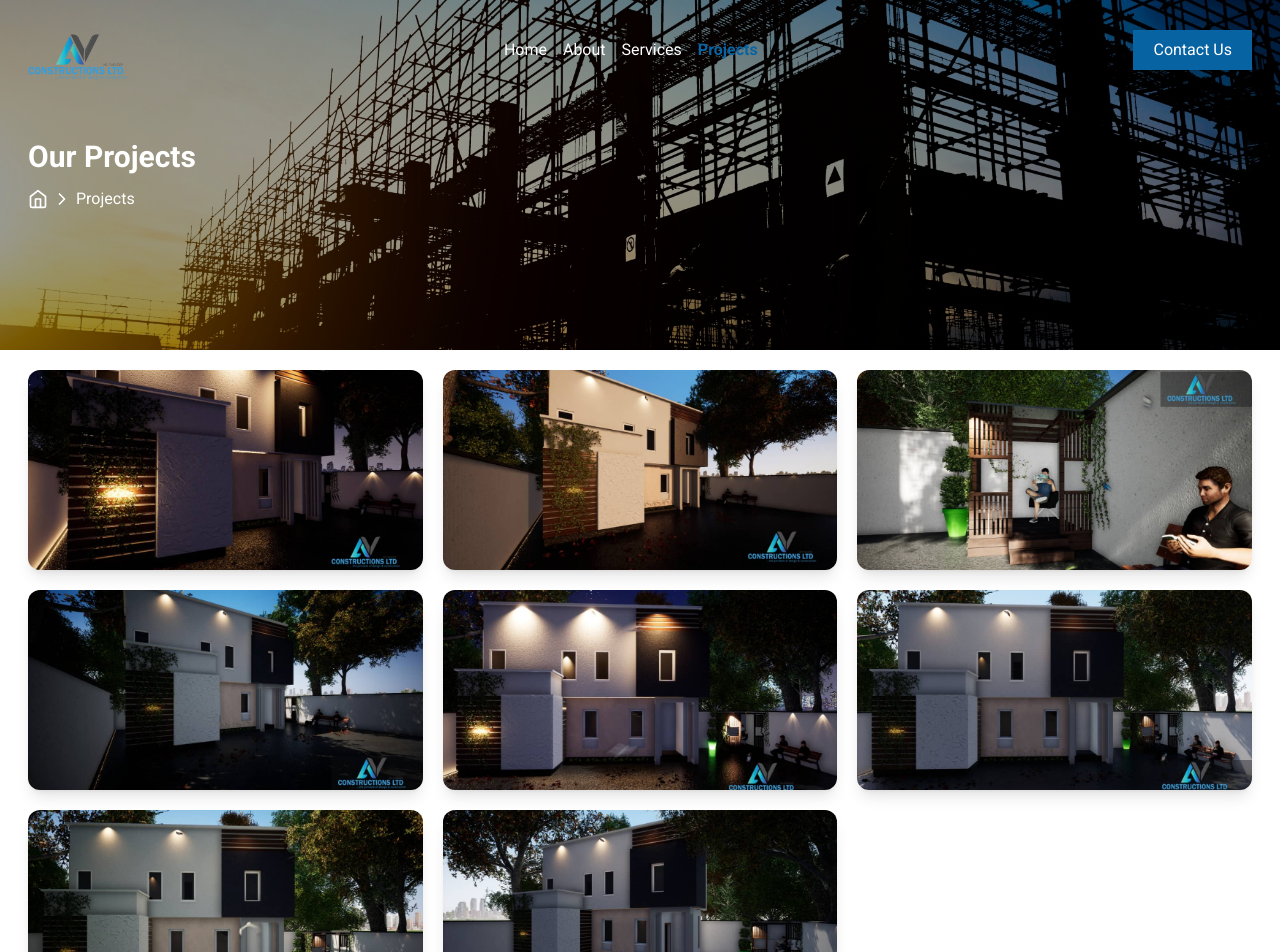
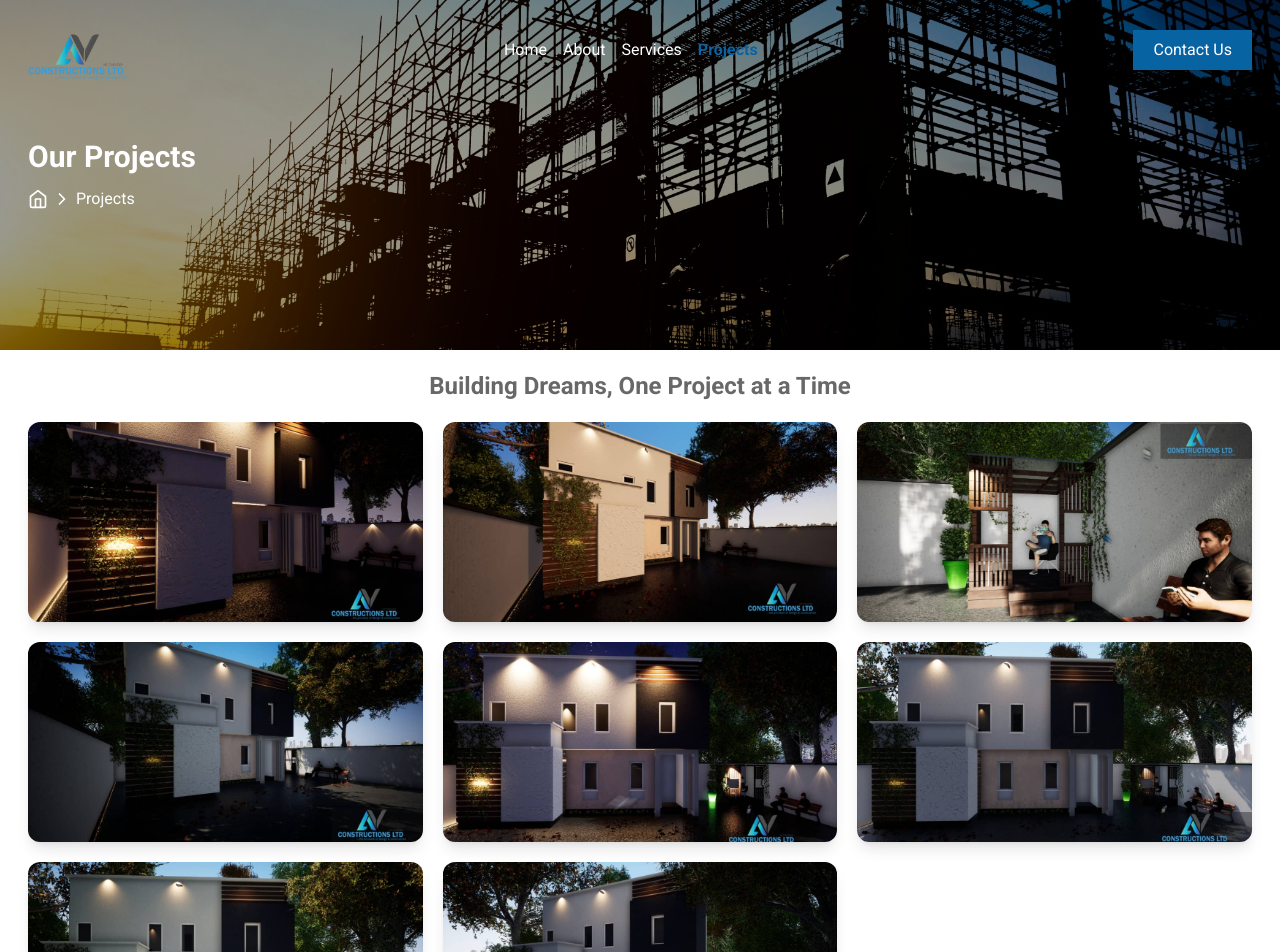
Before and after one commit to JAjorgbor/av-construction, a Next.js app: page /projects in a window 1280 px wide. Shown: the top 952 px of the page. Built offline with nearby package versions, Linux system fonts and the light colour scheme.

Commit message:
Uploaded projects content

```diff
--- a/app/projects/page.tsx
+++ b/app/projects/page.tsx
@@ -1,72 +1,6 @@
 import BreadCrumbs from "@/components/elements/Breadcrumbs";
 import Container from "@/components/elements/Container";
-import ProjectCard from "@/components/projects/ProjectCard";
-
-const dummyData = [
-  {
-    image: "/media/project-1.jpg",
-    title: "3-Bedroom Apartment in Lekki Phase 1",
-    location: "Lekki, Lagos",
-    squareFeet: 1200,
-    bedroomCount: 3,
-    bathroomCount: 2,
-  },
-  {
-    image: "/media/project-2.jpg",
-    title: "Luxury Duplex in Banana Island",
-    location: "Ikoyi, Lagos",
-    squareFeet: "5000",
-    bedroomCount: 5,
-    bathroomCount: 6,
-  },
-  {
-    image: "/media/project-3.jpg",
-    title: "Affordable 2-Bedroom Flat in Kubwa",
-    location: "Kubwa, Abuja",
-    squareFeet: 800,
-    bedroomCount: 2,
-    bathroomCount: 2,
-  },
-  {
-    image: "/media/project-4.jpg",
-    title: "Modern Studio Apartment in Wuse 2",
-    location: "Wuse 2, Abuja",
-    squareFeet: 500,
-    bathroomCount: 1,
-  },
-  {
-    image: "/media/project-5.jpg",
-    title: "4-Bedroom Detached House in GRA",
-    location: "Port Harcourt, Rivers",
-    squareFeet: "3500",
-    bedroomCount: 4,
-    bathroomCount: 3,
-  },
-  {
-    image: "/media/project-6.jpg",
-    title: "4-Bedroom Detached House in GRA",
-    location: "Port Harcourt, Rivers",
-    squareFeet: "3500",
-    bedroomCount: 4,
-    bathroomCount: 3,
-  },
-  {
-    image: "/media/project-7.jpg",
-    title: "4-Bedroom Detached House in GRA",
-    location: "Port Harcourt, Rivers",
-    squareFeet: "3500",
-    bedroomCount: 4,
-    bathroomCount: 3,
-  },
-  {
-    image: "/media/project-8.jpg",
-    title: "4-Bedroom Detached House in GRA",
-    location: "Port Harcourt, Rivers",
-    squareFeet: "3500",
-    bedroomCount: 4,
-    bathroomCount: 3,
-  },
-];
+import ProjectsSection from "@/components/projects/ProjectsSection";
 
 export default function ProjectsPage() {
   return (
@@ -76,19 +10,10 @@ export default function ProjectsPage() {
         links={[{ label: "Projects", href: "/projects" }]}
       />
       <Container>
-        <div className="grid sm:grid-cols-2 md:grid-cols-3 gap-5">
-          {dummyData.map((each, index) => (
-            <ProjectCard
-              image={each.image}
-              key={index}
-              title={each.title}
-              location={each.location}
-              squareFeet={each.squareFeet}
-              bedroomCount={each.bedroomCount}
-              bathroomCount={each.bathroomCount}
-            />
-          ))}
-        </div>
+        <h3 className="font-bold text-2xl text-center text-foreground mb-5">
+          Building Dreams, One Project at a Time
+        </h3>
+        <ProjectsSection />
       </Container>
     </>
   );
--- /dev/null
+++ b/components/elements/ModalWrapper.tsx
@@ -0,0 +1,86 @@
+"use client";
+import type { FC, ReactNode } from "react";
+import { createPortal } from "react-dom";
+import React, { useEffect } from "react";
+import { AnimatePresence, motion } from "framer-motion";
+import { FiX } from "react-icons/fi";
+
+export interface BaseModalProps {
+  isOpen: boolean;
+  setIsOpen: (isOpen: boolean) => void;
+}
+interface ModalWrapperProps {
+  title?: ReactNode;
+  children: ReactNode;
+  footer?: ReactNode;
+}
+
+const ModalWrapper: FC<ModalWrapperProps & BaseModalProps> = ({
+  isOpen,
+  setIsOpen,
+  title,
+  children,
+  footer,
+}) => {
+  useEffect(() => {
+    document.body.addEventListener("keydown", (e) => {
+      if (e.key === "Escape") {
+        setIsOpen(false);
+      }
+    });
+    // eslint-disable-next-line
+  }, []);
+
+  return isOpen
+    ? createPortal(
+        <>
+          <div
+            className="top-0 left-0 h-full w-full fixed bg-black/45 z-[900]"
+            onClick={() => setIsOpen(false)}
+          />
+          <AnimatePresence>
+            <motion.div
+              initial={{ y: "-50%", x: "50%", opacity: 0 }} // Slide in from the right
+              animate={{ y: "-50%", x: "-50%", opacity: 1 }} // Slide into view
+              exit={{ y: "-50%", x: "0%", opacity: 0 }} // Slide out to the left
+              transition={{
+                duration: 0.3,
+                type: "spring",
+                mass: 0.6,
+              }}
+              className="bg-secondary rounded-xl overflow-hidden z-[990] fixed top-1/2 left-1/2 transform -translate-x-1/2 -translate-y-1/2 w-4/5 md:w-3/5"
+            >
+              <>
+                <div
+                  className={`flex gap-3 p-3 text-white ${
+                    title ? "border-b border-b-gray-100" : ""
+                  }`}
+                >
+                  <div className="flex-grow">{title}</div>
+                  <button
+                    type="button"
+                    onClick={() => {
+                      setIsOpen(false);
+                    }}
+                    className="text-white rounded-full hover:bg-white/30 p-1"
+                  >
+                    <FiX />
+                  </button>
+                </div>
+                <div className="py-3 px-6  text-white max-h-[80vh] overflow-y-auto">
+                  {children}
+                </div>
+                {footer && (
+                  <div className="flex gap-3 justify-end p-4 px-6">
+                    {footer}
+                  </div>
+                )}
+              </>
+            </motion.div>
+          </AnimatePresence>
+        </>,
+        document?.body
+      )
+    : null;
+};
+export default ModalWrapper;
--- a/components/projects/ProjectCard.tsx
+++ b/components/projects/ProjectCard.tsx
@@ -1,13 +1,14 @@
+"use client";
 import Image from "next/image";
-import React from "react";
 // import { CiLocationOn } from "react-icons/ci";
 // import { IoBedOutline } from "react-icons/io5";
 // import { LuBath } from "react-icons/lu";
 // import { RxDimensions } from "react-icons/rx";
 
 const ProjectCard = ({
-  image,
+  image = "https://dummyimage.com/500x400",
   title,
+  onClick,
 }: // location,
 // squareFeet,
 // bedroomCount,
@@ -19,11 +20,16 @@ const ProjectCard = ({
   squareFeet?: number | string;
   bedroomCount?: number;
   bathroomCount?: string | number;
+  onClick: any;
 }) => {
   return (
-    <div className="overflow-hidden rounded-xl shadow-lg">
+    <div
+      className="overflow-hidden rounded-xl shadow-lg cursor-pointer"
+      onClick={onClick}
+      tabIndex={-1}
+    >
       <Image
-        src={image || "https://dummyimage.com/500x400"}
+        src={image}
         className="h-[200px] object-cover"
         alt={title}
         width={500}
--- /dev/null
+++ b/components/projects/ProjectPreviewModal.tsx
@@ -0,0 +1,29 @@
+"use client";
+import ModalWrapper, {
+  BaseModalProps,
+} from "@/components/elements/ModalWrapper";
+import Image from "next/image";
+import type { FC } from "react";
+
+interface ProjectPreviewModalProps {
+  image: string;
+}
+
+const ProjectPreviewModal: FC<ProjectPreviewModalProps & BaseModalProps> = ({
+  isOpen,
+  setIsOpen,
+  image,
+}) => {
+  return (
+    <ModalWrapper title="Preview Project" isOpen={isOpen} setIsOpen={setIsOpen}>
+      <Image
+        src={image}
+        height={500}
+        width={500}
+        alt="project preview"
+        className="object-cover min-w-full h-full"
+      />
+    </ModalWrapper>
+  );
+};
+export default ProjectPreviewModal;
--- /dev/null
+++ b/components/projects/ProjectsSection.tsx
@@ -0,0 +1,103 @@
+"use client";
+import ProjectCard from "@/components/projects/ProjectCard";
+import ProjectPreviewModal from "@/components/projects/ProjectPreviewModal";
+import React, { useState } from "react";
+
+const projectsData = [
+  {
+    image: "/media/project-1.jpg",
+    title: "3-Bedroom Apartment in Lekki Phase 1",
+    location: "Lekki, Lagos",
+    squareFeet: 1200,
+    bedroomCount: 3,
+    bathroomCount: 2,
+  },
+  {
+    image: "/media/project-2.jpg",
+    title: "Luxury Duplex in Banana Island",
+    location: "Ikoyi, Lagos",
+    squareFeet: "5000",
+    bedroomCount: 5,
+    bathroomCount: 6,
+  },
+  {
+    image: "/media/project-3.jpg",
+    title: "Affordable 2-Bedroom Flat in Kubwa",
+    location: "Kubwa, Abuja",
+    squareFeet: 800,
+    bedroomCount: 2,
+    bathroomCount: 2,
+  },
+  {
+    image: "/media/project-4.jpg",
+    title: "Modern Studio Apartment in Wuse 2",
+    location: "Wuse 2, Abuja",
+    squareFeet: 500,
+    bathroomCount: 1,
+  },
+  {
+    image: "/media/project-5.jpg",
+    title: "4-Bedroom Detached House in GRA",
+    location: "Port Harcourt, Rivers",
+    squareFeet: "3500",
+    bedroomCount: 4,
+    bathroomCount: 3,
+  },
+  {
+    image: "/media/project-6.jpg",
+    title: "4-Bedroom Detached House in GRA",
+    location: "Port Harcourt, Rivers",
+    squareFeet: "3500",
+    bedroomCount: 4,
+    bathroomCount: 3,
+  },
+  {
+    image: "/media/project-7.jpg",
+    title: "4-Bedroom Detached House in GRA",
+    location: "Port Harcourt, Rivers",
+    squareFeet: "3500",
+    bedroomCount: 4,
+    bathroomCount: 3,
+  },
+  {
+    image: "/media/project-8.jpg",
+    title: "4-Bedroom Detached House in GRA",
+    location: "Port Harcourt, Rivers",
+    squareFeet: "3500",
+    bedroomCount: 4,
+    bathroomCount: 3,
+  },
+];
+
+const ProjectsSection = () => {
+  const [showPreviewProjectModal, setShowPreviewProjectModal] = useState(false);
+  const [selectedImage, setSelectedImage] = useState("");
+  return (
+    <>
+      <div className="grid sm:grid-cols-2 md:grid-cols-3 gap-5">
+        {projectsData.map((each, index) => (
+          <ProjectCard
+            image={each.image}
+            key={index}
+            title={each.title}
+            location={each.location}
+            squareFeet={each.squareFeet}
+            bedroomCount={each.bedroomCount}
+            bathroomCount={each.bathroomCount}
+            onClick={() => {
+              setSelectedImage(each.image);
+              setShowPreviewProjectModal(true);
+            }}
+          />
+        ))}
+      </div>
+      <ProjectPreviewModal
+        isOpen={showPreviewProjectModal}
+        setIsOpen={setShowPreviewProjectModal}
+        image={selectedImage as string}
+      />
+    </>
+  );
+};
+
+export default ProjectsSection;
```
Also changed, not shown: .eslintrc.json.
